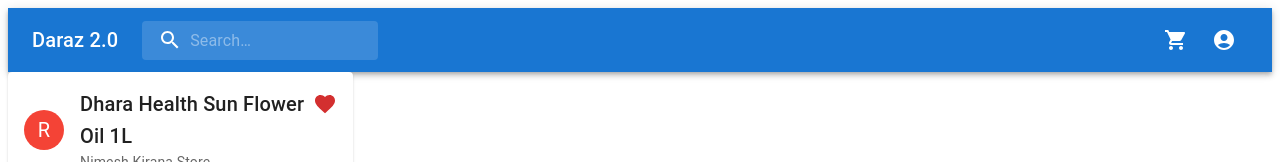
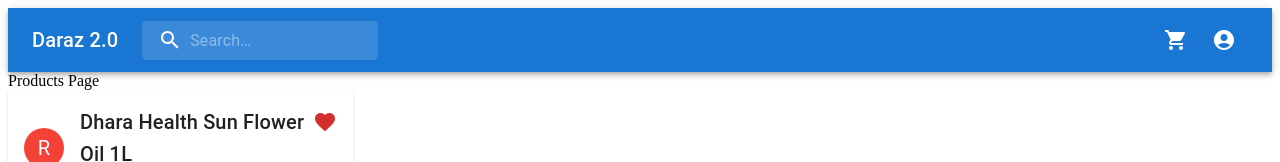
Before and after one commit to nischal619/daraz2.0, a React (Vite) app: page /products in a window 1280 px wide. Shown: the top 162 px of the page. Built offline with nearby package versions, Linux system fonts and the light colour scheme.

Commit message:
Updated Navigator

```diff
--- a/src/App.jsx
+++ b/src/App.jsx
@@ -10,10 +10,10 @@
   Route
 } from "react-router-dom";
 import HomePage from "./pages/Home.page"
-// import Products from "./components/Products.page"
-// import Login from "./components/Login.page"
-// import Signup from "./components/Signup.page"
-// import { Home } from "@mui/icons-material";
+import Products from "./pages/Products.page"
+import Login from "./pages/Login.page"
+import Signup from "./pages/Signup.page"
+import { Home } from "@mui/icons-material";
 const theme = createTheme({
   palette: {
     secondary: {
@@ -29,9 +29,9 @@
       <Navbar />
       <Routes>
         <Route exact path="/" element={<HomePage/>}/>
-        {/* <Route exact path="/products" element={<Products/>}/>
+        <Route exact path="/products" element={<Products/>}/>
         <Route exact path="/login" element={<Login/>}/>
-        <Route exact path="/signup" element={<Signup/>}/> */}
+        <Route exact path="/signup" element={<Signup/>}/>
       </Routes>
       <ProductCard/>
     </ThemeProvider>
--- /dev/null
+++ b/src/pages/Login.page.jsx
@@ -0,0 +1,11 @@
+import React from 'react'
+
+const Login = () => {
+  return (
+    <div>
+      Login Page
+    </div>
+  )
+}
+
+export default Login
--- /dev/null
+++ b/src/pages/Products.page.jsx
@@ -0,0 +1,11 @@
+import React from 'react'
+
+const Products = () => {
+  return (
+    <div>
+      Products Page
+    </div>
+  )
+}
+
+export default Products
--- /dev/null
+++ b/src/pages/Signup.page.jsx
@@ -0,0 +1,11 @@
+import React from 'react'
+
+const Signup = () => {
+  return (
+    <div>
+      Signup Page
+    </div>
+  )
+}
+
+export default Signup
```
